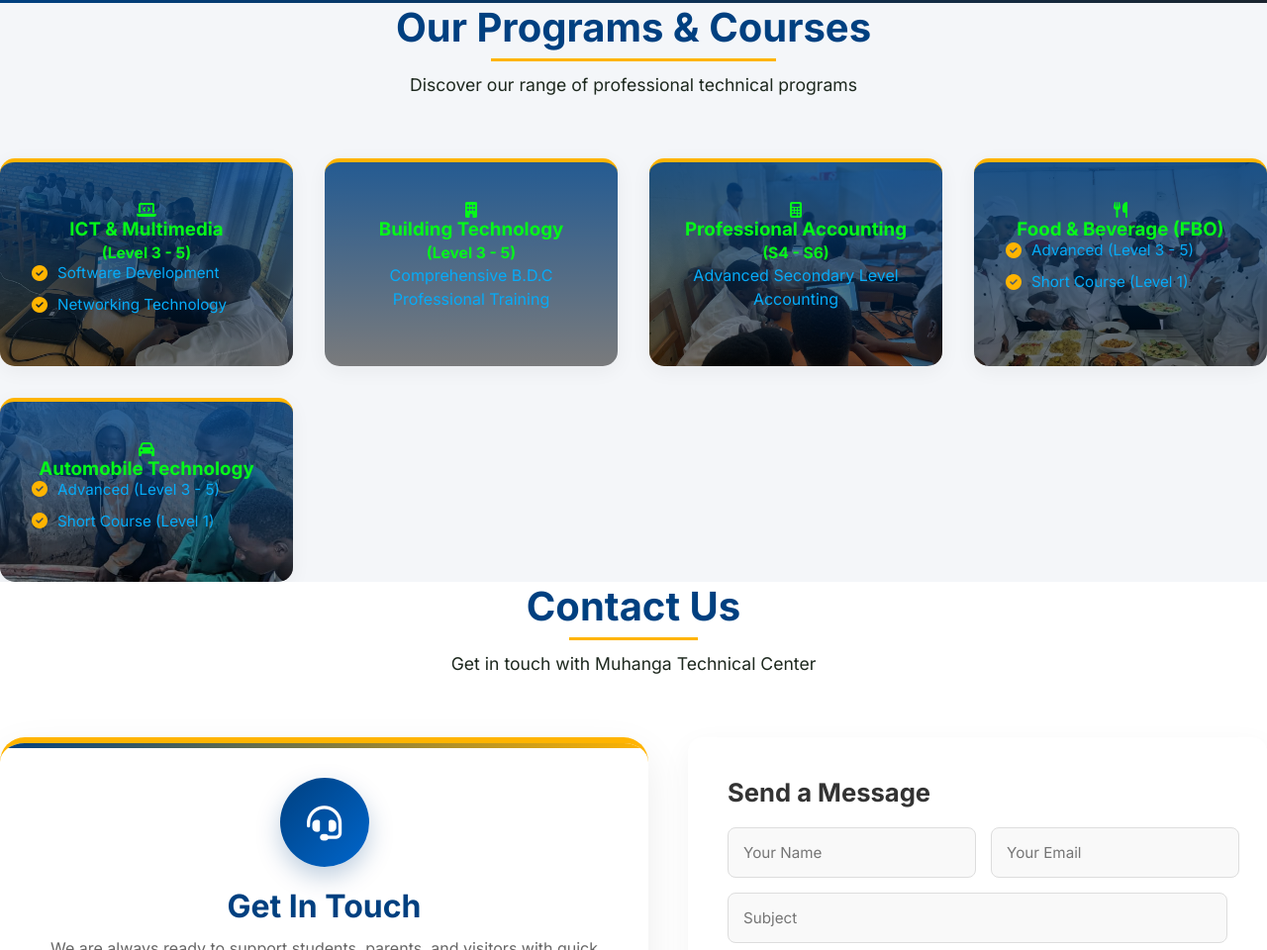
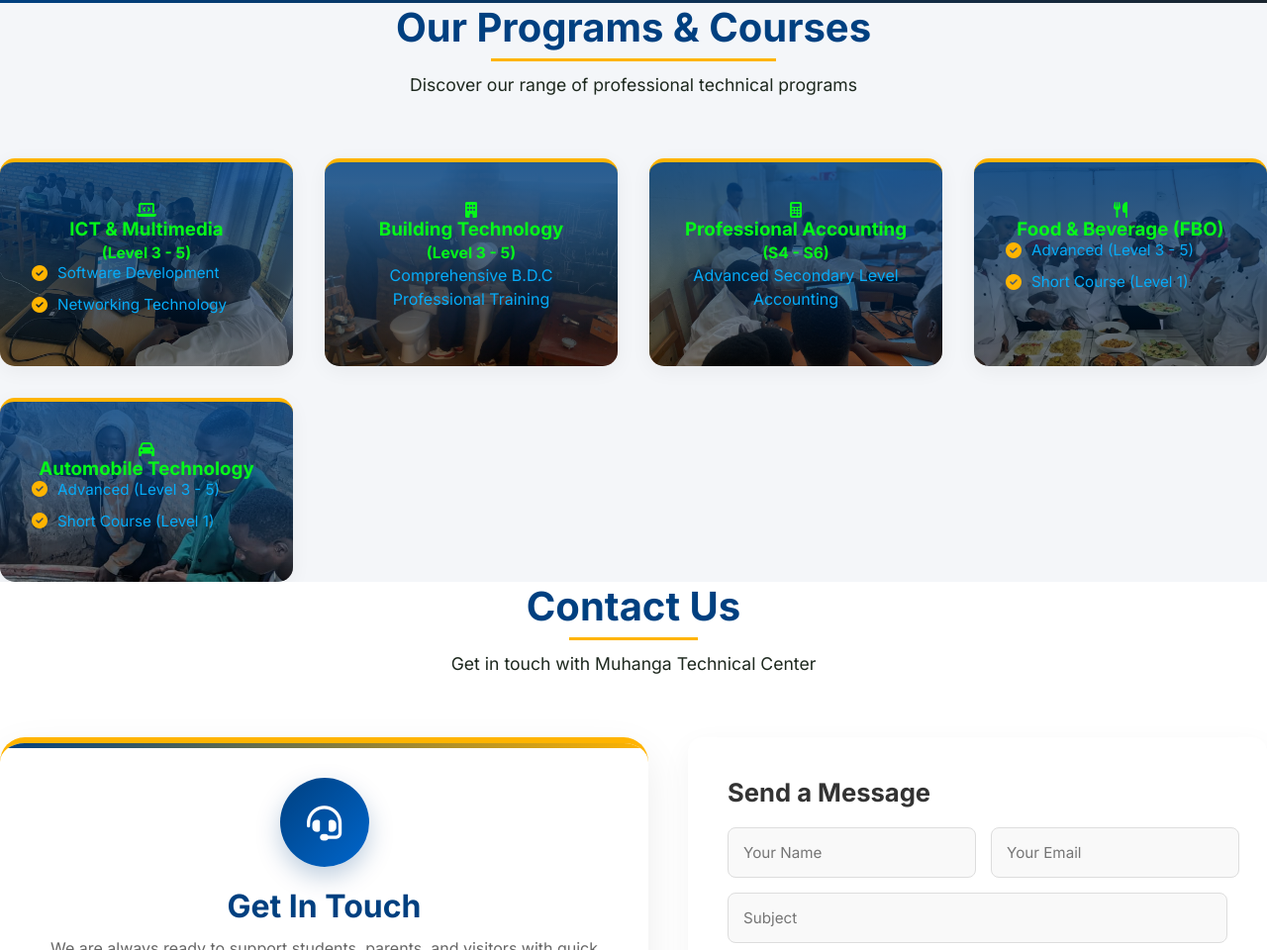
Before and after one commit to jabesthedesigner-star/MTC_WEB-byJabes, a plain HTML site: page index.html in a window 1280 px wide. Shown: the part 2589-3549 px from the top of the page at 99% size. Drawn offline with Linux system fonts and the light colour scheme.

Commit message:
linked photo to html

```diff
--- a/frontend/assets/css/style.css
+++ b/frontend/assets/css/style.css
@@ -319,7 +319,7 @@ box-shadow: 0 5px 20px rgba(0,0,0,0.05);
     color: #06f81a;
 }
 .course-bdc {
-      background: linear-gradient(rgba(0, 64, 128, 0.85),  rgba(0, 0, 0, 0.5)), url('../images/bdcc 1.jpeg') no-repeat center center / cover;
+      background: linear-gradient(rgba(0, 64, 128, 0.85),  rgba(0, 0, 0, 0.5)), url('../images/bdc n.jpeg') no-repeat center center / cover;
     padding: 2.5rem 2rem;
     border-radius: 15px;
     box-shadow: 0 5px 20px rgba(0,0,0,0.05);
```
